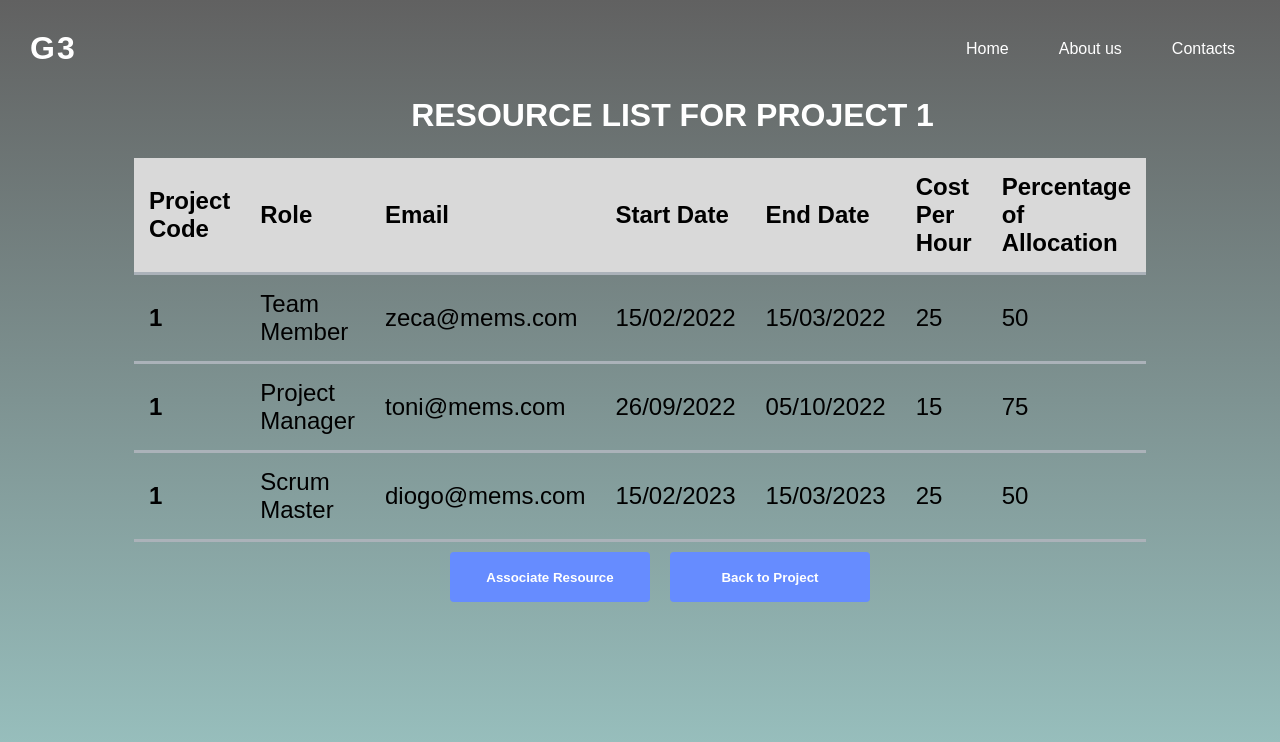
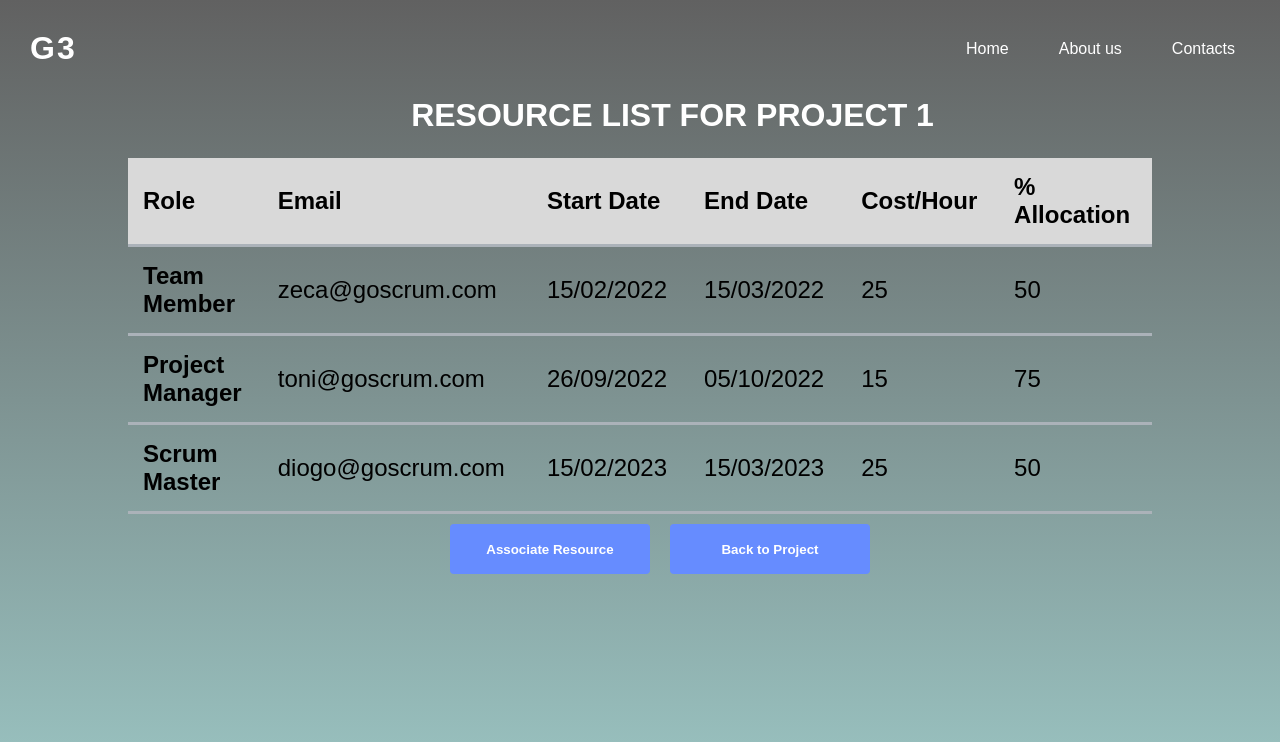
Before and after one commit to ivo-menezes/project_g3, a React (Create React App) app in the folder ui/: page /listResources/1 in a window 1280 px wide. Shown: the top 742 px of the page. Built offline with nearby package versions, Linux system fonts and the light colour scheme.

Commit message:
US028-US029-US030: Implementation: Updated listResources, associateResource, index.css and resources (closed #114)

```diff
--- a/ui/src/index.css
+++ b/ui/src/index.css
@@ -218,7 +218,7 @@ code {
 }
 
 .table-sprint{
-  width: 75%;
+  width: 80%;
   border-collapse: collapse;
   margin: 0 auto;
   font-size: 1.5rem;
@@ -234,7 +234,7 @@ code {
 .table-sprint th:first-child,
 .table-sprint td:first-child {
   font-weight: bold;
-  width: 30px;
+  width: 20px;
 }
 .table-sprint th:not(:first-child),
 .table-sprint td:not(:first-child) {
--- a/ui/src/pages/associateResource.js
+++ b/ui/src/pages/associateResource.js
@@ -17,9 +17,11 @@ const AssociateResource = () => {
 
     const navigate = useNavigate();
 
+    //the role has a default value of 'Team Member', otherwise, if we leave it empty, if we don't actively choose (or
+    //change the role to another role and back to 'Team Member', it will save the role as being empty.
     const emptyResource = {
         projectCode : projectCode,
-        role : '',
+        role : "Team Member",
         email : '',
         startDate : '',
         endDate : '',
@@ -27,7 +29,7 @@ const AssociateResource = () => {
         allocationPercentage : ''
     }
 
-    const [newResource, setNewResource] = useState(emptyResource)
+    const [newResource, setNewResource] = useState(emptyResource);
     const handleChange = (event) => {
         const name = event.target.name;
         const value = event.target.value;
@@ -51,9 +53,14 @@ const AssociateResource = () => {
                 newResource[key] = newResource[key].toISOString().split('T')[0];
             }
         }
-        addResource(dispatch, newResource)
-        alert('New resource created')
-        navigate(`/listResources/${projectCode}`)
+        addResource(dispatch, newResource);
+        //creates an array of strings representing each key-value pair in the newResource object, values are stringified
+        //individually and joined with the '\n' character.
+        const formattedResource = Object.entries(newResource).map(([key, value]) => {
+            return `${key}: ${JSON.stringify(value)}`;
+        });
+        alert(formattedResource.join("\n"));
+        navigate(`/listResources/${projectCode}`);
     }
     const role = [
         'Team Member',
@@ -67,7 +74,7 @@ const AssociateResource = () => {
             <Header className='header-create-project' text="Associate new resource to project"/>
             <form onSubmit={handleSubmission}>
 
-                <div className={"dropDownList"}>
+                <div className="dropDownList">
                     <DropDownList
                         mandatory={true}
                         label='Role'
--- a/ui/src/pages/listResources.js
+++ b/ui/src/pages/listResources.js
@@ -6,13 +6,12 @@ import AppContext from "../context/AppContext";
 import {useNavigate, useParams} from "react-router-dom";
 
 const headers =  [
-    {label: "Project Code", key: "projectCode"},
     {label: "Role", key: "role"},
     {label: "Email", key: "email"},
     {label: "Start Date", key: "startDate"},
     {label: "End Date", key: "endDate"},
-    {label: "Cost Per Hour", key: "costPerHour"},
-    {label: "Percentage of Allocation", key: "allocationPercentage"},
+    {label: "Cost/Hour", key: "costPerHour"},
+    {label: "% Allocation", key: "allocationPercentage"}
 ]
 
 const ResourceList = () => {
@@ -23,6 +22,15 @@ const ResourceList = () => {
     const resourcesInProject = state.resources.filter((resource) =>
     resource.projectCode === projectCode);
     console.log(resourcesInProject);
+
+    const resource = resourcesInProject.map((resource) => ({
+        role: resource.role,
+        email: resource.email,
+        startDate: resource.startDate,
+        endDate: resource.endDate,
+        costPerHour: resource.costPerHour,
+        allocationPercentage: resource.allocationPercentage
+    }));
 
     const handleAssociateResource = () => {
         console.log(projectCode);
@@ -40,7 +48,7 @@ const ResourceList = () => {
                     style={{marginLeft: "65px"}}
             />
             {resourcesInProject.length > 0 ? (
-                <Table data={resourcesInProject} headers={headers} />
+                <Table data={resource} headers={headers} />
             ) : (
                 <div className="string-format">
                     <h2>This project has no resources!</h2>
--- a/ui/src/store/resources.js
+++ b/ui/src/store/resources.js
@@ -2,7 +2,7 @@ const resources = [
     {
         projectCode: "1",
         role: 'Team Member',
-        email: 'zeca@mems.com',
+        email: 'zeca@goscrum.com',
         startDate: '15/02/2022',
         endDate: '15/03/2022',
         costPerHour: 25,
@@ -11,7 +11,7 @@ const resources = [
     {
         projectCode: "2",
         role: 'Team Member',
-        email: 'ruca@mems.com',
+        email: 'ruca@goscrum.com',
         startDate: '15/04/2023',
         endDate: '15/05/2023',
         costPerHour: 10,
@@ -20,7 +20,7 @@ const resources = [
     {
         projectCode: "3",
         role: 'Product Owner',
-        email: 'zeca@mems.com',
+        email: 'zeca@goscrum.com',
         startDate: '17/06/2022',
         endDate: '25/08/2022',
         costPerHour: 50,
@@ -29,7 +29,7 @@ const resources = [
     {
         projectCode: "2",
         role: 'Product Owner',
-        email: 'maria@mems.com',
+        email: 'maria@goscrum.com',
         startDate: '15/02/2022',
         endDate: '15/03/2022',
         costPerHour: 45,
@@ -38,7 +38,7 @@ const resources = [
     {
         projectCode: "2",
         role: 'Team Member',
-        email: 'maria@mems.com',
+        email: 'maria@goscrum.com',
         startDate: '25/03/2022',
         endDate: '15/04/2022',
         costPerHour: 45,
@@ -47,7 +47,7 @@ const resources = [
     {
         projectCode: "3",
         role: 'Scrum Master',
-        email: 'rui@mems.com',
+        email: 'rui@goscrum.com',
         startDate: '15/02/2022',
         endDate: '15/03/2022',
         costPerHour: 45,
@@ -56,7 +56,7 @@ const resources = [
     {
         projectCode: "1",
         role: 'Project Manager',
-        email: 'toni@mems.com',
+        email: 'toni@goscrum.com',
         startDate: '26/09/2022',
         endDate: '05/10/2022',
         costPerHour: 15,
@@ -65,7 +65,7 @@ const resources = [
     {
         projectCode: "1",
         role: 'Scrum Master',
-        email: 'diogo@mems.com',
+        email: 'diogo@goscrum.com',
         startDate: '15/02/2023',
         endDate: '15/03/2023',
         costPerHour: 25,
```
